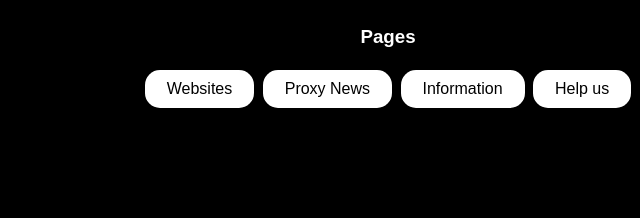
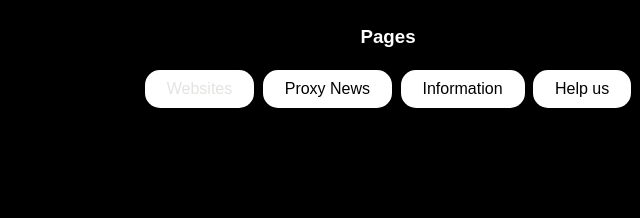
Before and after one commit to GermanicPanzer/workpls, a plain HTML site: page index.html in a window 1280 px wide. In both pictures the pointer is over the button "Websites". Shown: the part 194-412 px from the top of the page, 252-892 px from the left. Drawn offline with Linux system fonts and the light colour scheme.

Commit message:
Update style.css

```diff
--- a/style.css
+++ b/style.css
@@ -73,3 +73,7 @@ h3 {
   cursor: pointer;
   border-radius: 15px;
 }
+
+.button:hover {
+  color: #e3e3e1;
+}
```
